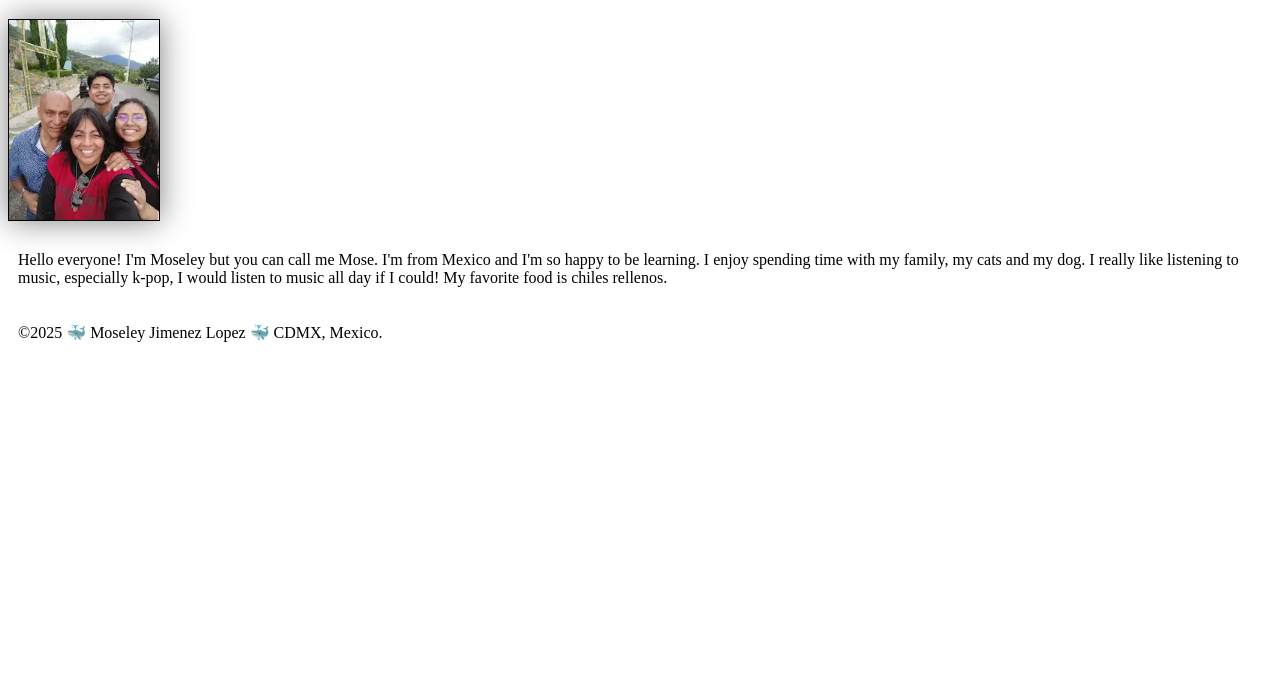
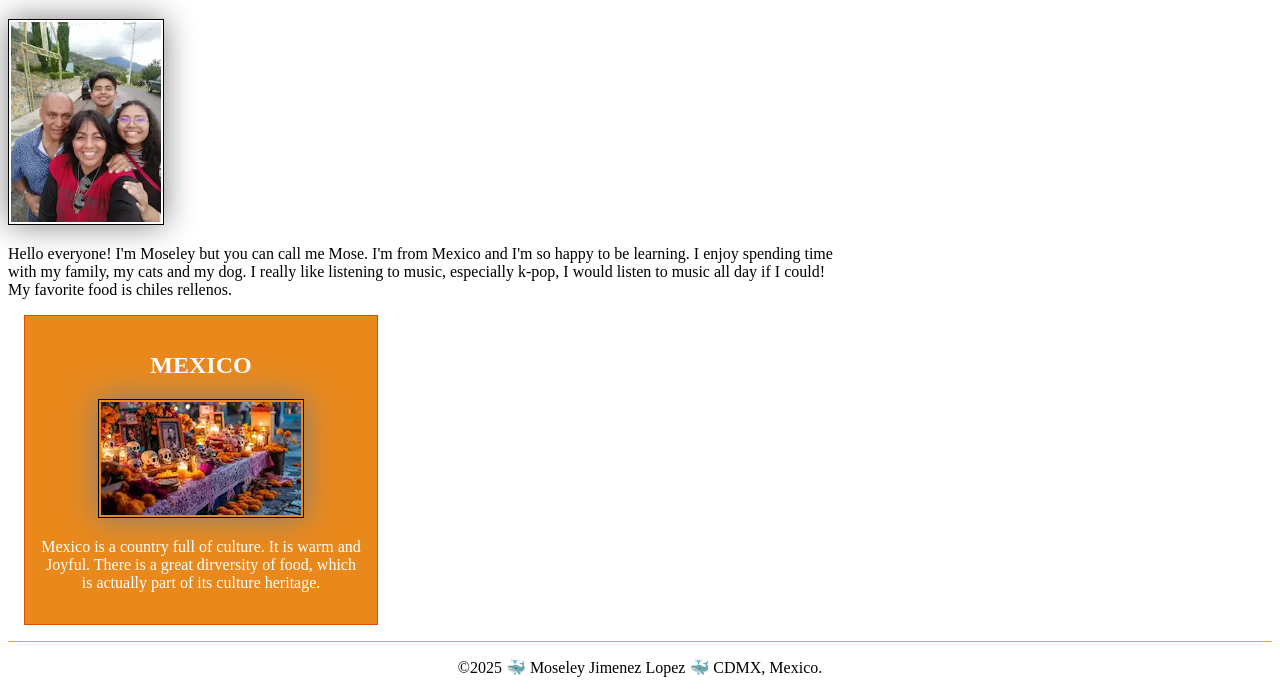
Before and after one commit to moseJIMLOP/wdd130, a plain HTML site: page index.html in a window 1280 px wide. Shown: the part 205-898 px from the top of the page. Before the commit the page ends 800 px from the top, so only its background shows below. Drawn offline with Linux system fonts and the light colour scheme.

Commit message:
assigment

```diff
--- a/index.html
+++ b/index.html
@@ -5,6 +5,8 @@
         <meta name="viewport" content="width=device-width,
         initial-scale=1.0">
         <title>Moseley Jimenez Lopez | WDD 130</title>
+        <meta name="description" content="Describe your home page here using keywords like your name, the course, the purpose of the page.">
+        <meta name="author" content="Moseley Jimenez Lopez">
         <link rel="stylesheet" href="styles/styles.css">
     </head>
     <body>
@@ -23,6 +25,11 @@
                 I really like listening to music, especially k-pop,
                 I would listen to music all day if I could! My favorite food is chiles rellenos. </p>
         </main>
+        <aside>
+            <h2>MEXICO</h2>
+            <img src="images/reducido.webp" alt="Day of the Dead Mexico">
+            <p>Mexico is a country full of culture. It is warm and Joyful. There is a great dirversity of food, which is actually part of its culture heritage.</p>
+        </aside>
         <footer>
             <p>©2025 🐳 Moseley Jimenez Lopez 🐳 CDMX, Mexico. </p>
         </footer>
--- a/styles/styles.css
+++ b/styles/styles.css
@@ -14,9 +14,30 @@ img {
     width: 150px;
     height: auto;
     border: 1px solid black;
-    padding: 2xp;
+    padding: 2px;
     box-shadow: 0 0 30px gray;
 }
 p {
-    padding: 10px;
+    padding: 0;
 }
+main {
+    max-width: 840px;
+}
+aside {
+    width: 20rem;
+    margin:1rem;
+    border: 1px solid #e04f00;
+    padding: 1rem;
+    background-color: #e9891c;
+    color: #ffffff;
+    text-align: center;
+}
+aside img{
+    width: 200px;
+    height: auto;
+}
+footer {
+    margin-top: 15px;
+    border-top: 1px solid #e6a637;
+    text-align: center;
+}
```
Also changed, not shown: images/reducido.webp (added).
